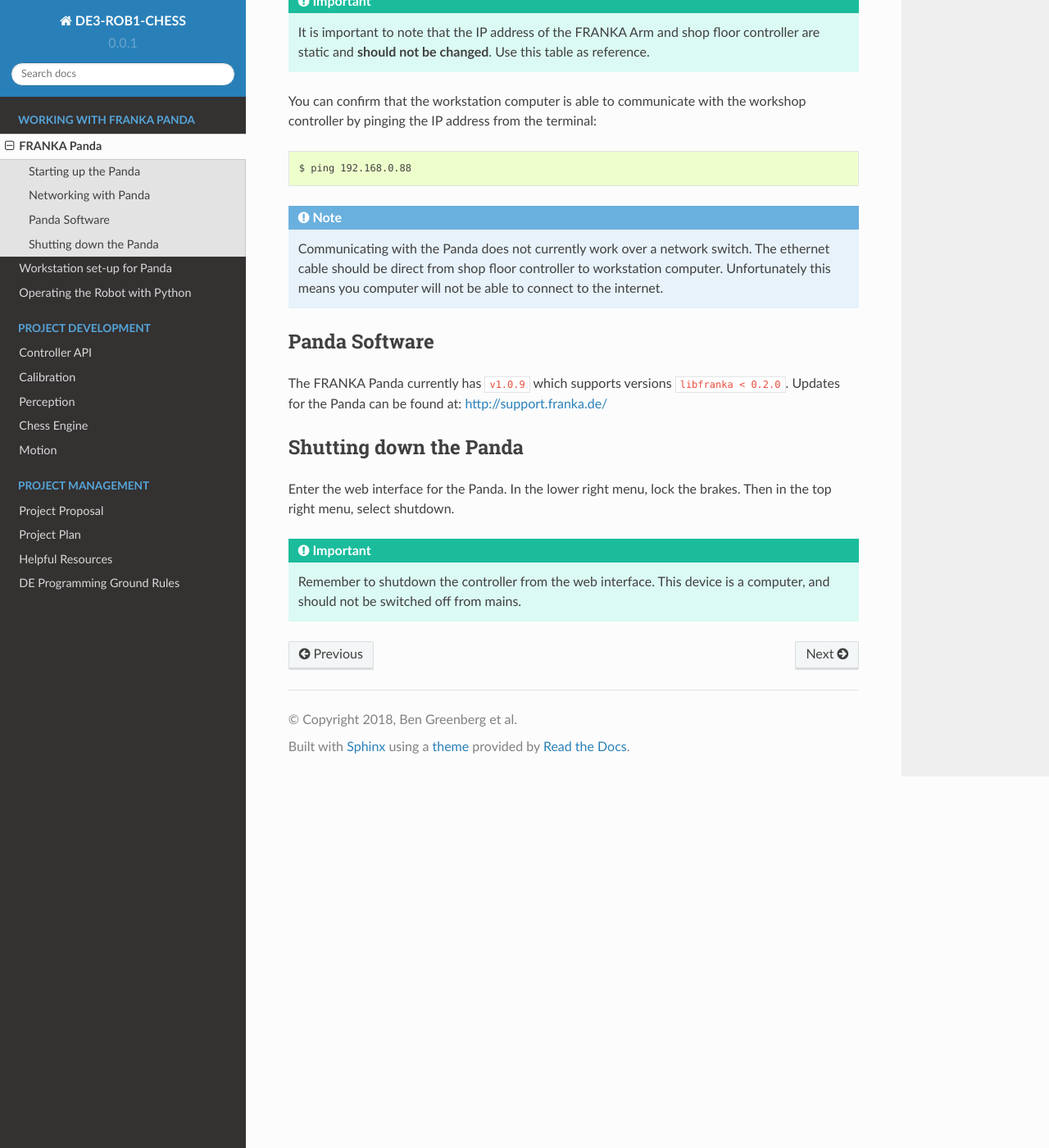
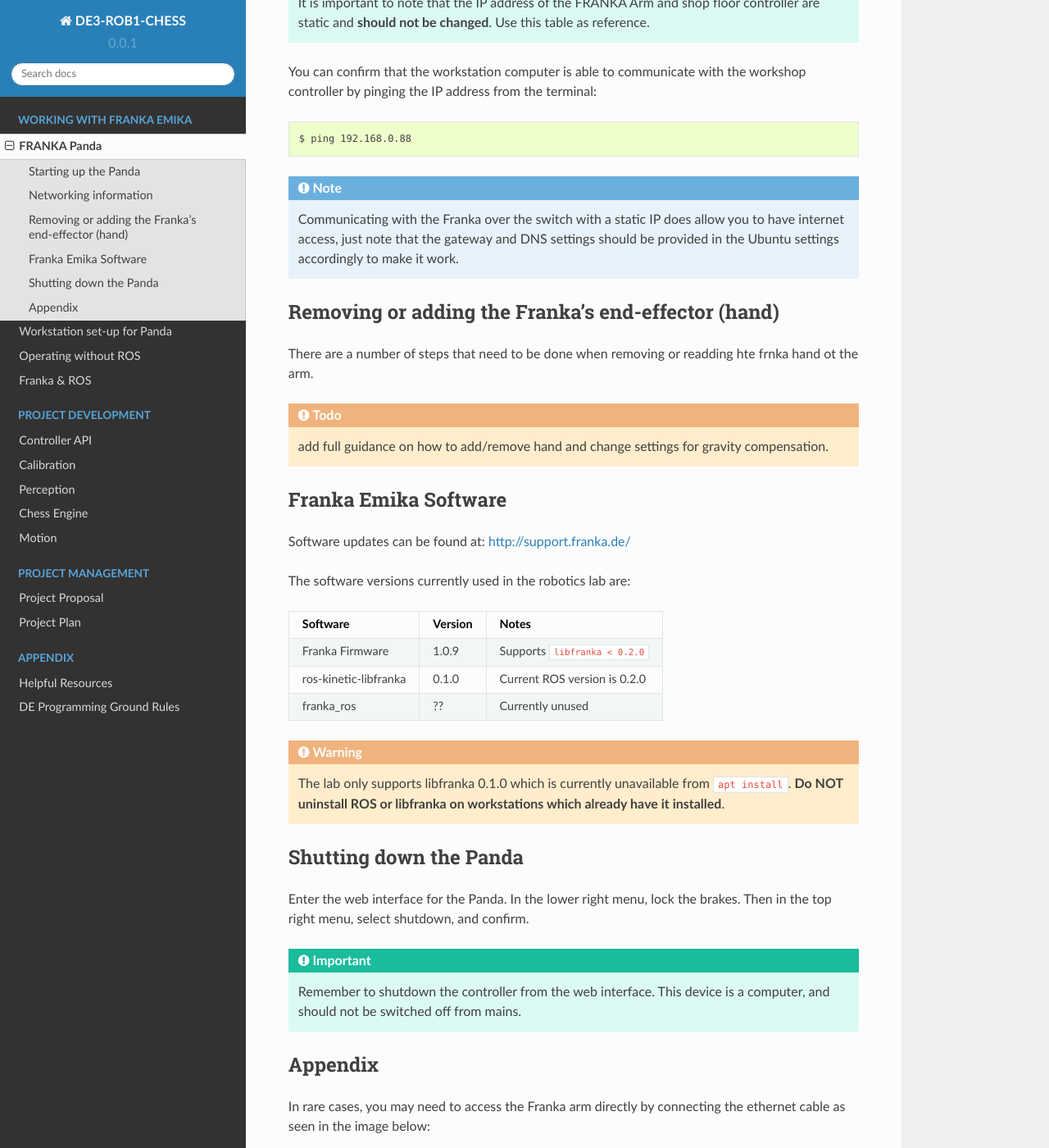
Before and after one commit to nebbles/DE3-ROB1-CHESS, a Sphinx documentation site: the page built from docs/source/franka.rst, in a window 1280 px wide and 1400 px high, scrolled down 2293 px. Shown: the whole window at 82% size. Built offline with Sphinx 7.4.7 and the Read the Docs theme 2.0.0, drawn with Linux system fonts in a browser that asks for light colours; formulas are drawn with MathJax 3; some of the changed text lies outside the part shown.

Commit message:
major docs update to working with franka

```diff
--- a/docs/source/franka.rst
+++ b/docs/source/franka.rst
@@ -5,20 +5,22 @@
 Starting up the Panda
 =====================
 
-The Panda arm should be connected to the workshop floor controller and powered up. When booting, the arm LEDs will flash yellow. Once the arm is booted (solid yellow when completed) you should release the brakes by connecting a computer via ethernet to the base of the arm (see image).
+The Panda arm should be connected to the workshop floor controller with the thick black cable and the controller box should be powered up. When booting, the arm LEDs will flash yellow. Once the arm is booted (solid yellow when completed) you can release the brakes via the web interface.
 
-.. figure:: _static/franka_wiring_guide_robot_arm.png
+.. figure:: _static/franka_wiring_guide_general.png
     :align: center
     :figclass: align-center
 
-    Configuration of wiring for connecting to the FRANKA web interface.
+    Wiring configuration for using the Franka.
 
-Log into the controller web interface (http://robot.franka.de) with:
+Log into the controller web interface (http://192.168.0.88) with:
 
 * Username: ``robin``
 * Password: ``panda``
 
-To release the brakes:
+.. note:: Your browser may say the connection is not secure, or some other warning. If this is the case, click on the 'advanced' button, and then click 'proceed anyway'.
+
+To release the brakes on the web interface:
 
 #. Make sure the external activation device (EAD) is pressed down.
 #. On the web interface, bottom right, *open* the brakes.
@@ -28,33 +30,29 @@
 .. attention::
   The white light means the robot is in movement mode. The external activation device (EAD) / button is a software stop. It 'detaches' the arm from the controller which causes the arm to lock (yellow light on). It is **not** an emergency stop, as it does not cut power to the arm/controller.
 
-With the Arm in movement mode, it can be manually manipulated by squeezing the buttons at the end effector. The Arm will automatically go into gravity compensation mode when manually moving it.
+With the Arm in movement mode, it can be manually manipulated by squeezing the buttons at the end effector. The buttons have a two stage press, and if you press too hard on the buttons, the arm will lock again. The Arm will automatically go into gravity compensation mode when manually moving it.
+
+.. tip:: If the end-effector has recently been removed or readded, the gravity compensation may not be performing well. This is because the web interface settings have not been updated to account for the decrease/increase to expected weight. See the section on `Removing or adding the Franka's end-effector (hand)`_.
 
 .. note::
   When designing motion controllers, we are recommended to use impedance control, not high gain control. This will mean we can reduce the stiffness of the arm when moving making it safer for collaborative environments.
 
-Networking with Panda
-=====================
+Networking information
+======================
 
-If you now want to use a workstation computer to control the Arm via the FRANKA Control Interface (FCI) libraries, **first ensure you have completed the above steps to unlock the Arm brakes**. Then move the ethernet cable from the base of the Arm, and connect it to the shop floor controller (as seen in image).
-
-.. figure:: _static/franka_wiring_guide_shop_floor.png
-    :align: center
-    :figclass: align-center
-
-    Configuration of wiring for connecting to the FRANKA Control Interface (ROS libraries).
+If you now want to use a workstation computer to control the Arm via the FRANKA Control Interface (FCI) libraries, **first ensure you have completed the above steps to unlock the Arm brakes**. Also check the ethernet cable is attached either to a network switch or directly to the shop floor controller.
 
 .. attention::
   According to `FRANKA documentation <https://frankaemika.github.io/docs/getting_started.html#operating-the-robot>`_: "the workstation PC which commands your robot using the FCI must always be connected to the LAN port of Control (shop floor network) and **not** to the LAN port of the Arm (robot network)."
 
-With the workstation computer connected to the shop floor controller, you must set a static IPv4 address for the computer in the Ubuntu network settings. The recommended values are seen below:
+With the main workstation computer *should* have a static IPv4 address for the computer in the Ubuntu network settings. The recommended values are seen below:
 
 =======================  ============  ==============================
 Device                   IP Address    Notes
 =======================  ============  ==============================
 FRANKA Arm               192.168.1.0   This does not change
 Shop floor (controller)  192.168.0.88  This does not change
-Workstation              192.168.0.77  Should be static (in settings)
+Workstation (main)       192.168.0.77  Should be static (in settings)
 =======================  ============  ==============================
 
 .. important::
@@ -64,17 +62,54 @@
 
   $ ping 192.168.0.88
 
-.. note:: Communicating with the Panda does not currently work over a network switch. The ethernet cable should be direct from shop floor controller to workstation computer. Unfortunately this means you computer will not be able to connect to the internet.
+.. note:: Communicating with the Franka over the switch with a static IP does allow you to have internet access, just note that the gateway and DNS settings should be provided in the Ubuntu settings accordingly to make it work.
 
-Panda Software
-==============
+Removing or adding the Franka's end-effector (hand)
+===================================================
 
-The FRANKA Panda currently has ``v1.0.9`` which supports versions ``libfranka < 0.2.0``. Updates for the Panda can be found at: http://support.franka.de/
+There are a number of steps that need to be done when removing or readding hte frnka hand ot the arm.
+
+.. todo:: add full guidance on how to add/remove hand and change settings for gravity compensation.
+
+.. _franka-emika-software:
+
+Franka Emika Software
+=====================
+
+Software updates can be found at: http://support.franka.de/
+
+The software versions currently used in the robotics lab are:
+
+=======================  ============  ==============================
+Software                 Version       Notes
+=======================  ============  ==============================
+Franka Firmware          1.0.9         Supports ``libfranka < 0.2.0``
+ros-kinetic-libfranka    0.1.0         Current ROS version is 0.2.0
+franka_ros               ??            Currently unused
+=======================  ============  ==============================
+
+.. warning:: The lab only supports libfranka 0.1.0 which is currently unavailable from ``apt install``. **Do NOT uninstall ROS or libfranka on workstations which already have it installed**.
 
 Shutting down the Panda
 =======================
 
-Enter the web interface for the Panda. In the lower right menu, lock the brakes. Then in the top right menu, select shutdown.
+Enter the web interface for the Panda. In the lower right menu, lock the brakes. Then in the top right menu, select shutdown, and confirm.
 
 .. important::
   Remember to shutdown the controller from the web interface. This device is a computer, and should not be switched off from mains.
+
+Appendix
+========
+
+In rare cases, you may need to access the Franka arm directly by connecting the ethernet cable as seen in the image below:
+
+.. figure:: _static/franka_wiring_guide_robot_arm.png
+    :align: center
+    :figclass: align-center
+
+    Wiring configuration fo accessing the Arm directly (through the web interface).
+
+Log into the controller web interface (http://robot.franka.de) with:
+
+* Username: ``robin``
+* Password: ``panda``
--- /dev/null
+++ b/docs/source/franka_ros.rst
@@ -0,0 +1,73 @@
+************
+Franka & ROS
+************
+
+Starting ROS to control Franka
+==============================
+
+Using a single workstation
+--------------------------
+
+To use ROS to control the Franka arm from one workstation, you need to have the master node running for ROS. To do this, it can be done in a seperate terminal window (run ``roscore`` in the command line), or from Python with::
+
+  import subprocess
+  roscore = subprocess.Popen('roscore')
+  time.sleep(1)  # wait a bit to be sure the roscore is really launched
+
+From this point, you can now run the subscriber node.
+
+Networking with other workstations
+----------------------------------
+
+Instead of running the master node and subscriber nodes on your own workstation, these can be running on the main workstation in the lab instead. This means that libfranka won't need to be installed on your specific workstation.
+
+To communicate over the lab network you need to change two main ROS variables. Firstly you need to find the IP address of your computer when connected to the lab network (via ethernet). To do this you can use ``ifconfig`` in a terminal window to give you your ``<ip_address_of_pc>``.
+
+You then need to run the following two commands in your terminal window (substitute in you IP address)::
+
+  export ROS_MASTER_URI=http://192.168.0.77:11311
+  export ROS_IP=<ip_address_of_pc>
+
+As you will see, this is connecting you to the static IP address of the main Franka workstation, ``192.168.0.77``. In order for you to continue with running a Python publisher, you need to ensure that roscore and the subscriber is running on the main workstation.
+
+.. note:: That this configuration of assigning IP addresses to ROS_MASTER_URI and ROS_IP is non-permanent, and is only active for the terminal window you are working in. This has to be repeated for every window you use to run rospy. Alternatively you can add these commands to your bashrc.
+
+Running the subscriber
+======================
+
+Once roscore is running, the subsciber has to run in the background to convert the ros messages into Franka commands and execute. For this, execute the subscriber binary file.
+
+.. warning:: This file is currently only compiled to run with libfranka 0.1.0 (you can check your current libfranka version with ``rosversion libfranka`` in the terminal).
+
+.. tip:: Sometimes there is an '*error with no active exception*' thrown by this executable. This can sometimes be solved by simply manually moving the arm using the buttons.
+
+Using the publisher
+===================
+
+.. todo:: Add the information on motion and gripper publishing.
+
+Using the franka_ros library
+============================
+
+The Franka ROS packages are intiated using the launch xml files. To do this you need to adjust the default IP address in these launch files::
+
+  roscd franka_visualization
+  cd launch/
+  nano franka_visualization.launch
+
+Now change the value for ``name=robot_ip`` from ``default=robot.franka.de`` to ``default=192.168.0.88``. You can then launch the package with::
+
+  roslaunch franka_visualization franka_visualization.launch
+
+.. note:: Swap out the 'visualization' term for any other franka_ros package.s
+
+Getting Started with ROS
+========================
+
+To 'get started' with learning ros, you may find doing the following helps you to understand ROS better:
+
+#. In your home directory, ensure you have set up a `complete catkin workspace`_.
+#. Within that workspace, `create a catkin package`_.
+
+.. _`complete catkin workspace`: http://wiki.ros.org/catkin/Tutorials/create_a_workspace
+.. _`create a catkin package`: http://wiki.ros.org/ROS/Tutorials/CreatingPackage
--- a/docs/source/operating.rst
+++ b/docs/source/operating.rst
@@ -1,32 +1,22 @@
-*******************************
-Operating the Robot with Python
-*******************************
+*********************
+Operating without ROS
+*********************
 
-.. note::
-  This page is still incomplete and will continue to be actively updated.
+.. note:: This method is deprecated. It is now recommended you use ROS to control the Arm using a Python publisher. See :doc:`franka_ros` for more information.
 
-Starting up FRANKA & using provided workstations
-================================================
-
-To log into the workstation:
-
-* Username: ``robin``
-* Password: ``deniro``
-
-.. note::
-  If you do not use a provided workstation, ensure you have completed all the steps in the :doc:`workstation` page.
-
-Connect your workstation to the network via ethernet. Power up the FRANKA and when booted (solid yellow), type the following into the URL bar in a browser::
-
-  http://192.168.0.88
-
-Now run through the unlocking procedure as described in the :doc:`./franka` doc.
-
-Understanding how to control the FRANKA
-=======================================
+.. Planned method
+.. --------------
+..
+.. The image below describes how we plan to control the Arm using Python. To be able to write a successful Python program, we must first understand how ROS works: how to publish and listen on topics.
+..
+.. .. figure:: _static/franka_programming_interface.png
+..     :align: center
+..     :figclass: align-center
+..
+..     Interfacing Python with FRANKA.
 
 Setting Permissions
--------------------
+===================
 
 To control the Franka Arm, Fabian and Petar have written a small collection of C++ files which can be compiled to run as executables and control the Franka Arm using libfranka.
 
@@ -36,8 +26,8 @@
 
   source /opt/ros/kinetic/setup.bash
 
-.. note::
-  If this doesn't run, you may not have installed ROS Kinetic properly.
+.. hint::
+  If this doesn't run, you may not have installed ROS Kinetic properly. Check `ROS Kinetic install here <http://wiki.ros.org/kinetic/Installation/Ubuntu>`_.
 
 We then need to source ros for the root user so that libfranka has permissions to use the realtime kernel::
 
@@ -53,7 +43,7 @@
 .. _`the last section of the realtime kernel setup`: https://frankaemika.github.io/docs/installation.html#allow-a-user-to-set-real-time-permissions-for-its-processes
 
 Downloading the C++ Executables and Python Class
-------------------------------------------------
+================================================
 
 Now that you have libfranka set up properly you can get use the C++ files provided. These resources can be found in the ``/franka`` `directory`_ of the repository. Firstly, go to your project directory in the terminal by using ``cd <project_dir>``. If you have already downloaded the files before and are replacing them with an up-to-date version, run ``rm -rf franka/`` first. To download the necessary folder, run::
 
@@ -77,7 +67,7 @@
 Alternatively, you can control the Arm using the easy custom Python class ``Caller`` (see below).
 
 Python-Franka API with ``franka_control.py``
---------------------------------------------
+============================================
 
 The Python-FRANKA module (``franka_control.py``) is designed to allow easy access to the C++ controller programs provided by Petar. The provided Python module is structured as follows.
 
@@ -85,8 +75,7 @@
   :members:
   :undoc-members:
 
-Example
-~~~~~~~
+**Example**
 
 To use the ``FrankaControl`` class in your own Python script would look something like this:
 
@@ -104,7 +93,7 @@
   This example code assumes you are following the general project structure guide. See below for more information. The code above would be called from a main script such as ``run.py``.
 
 General Structure of Project
-----------------------------
+============================
 
 The structure of the project is important to ensure that importing between modules works properly and also seperates externally maintained code from your own. An example of a project tree is::
 
@@ -134,32 +123,6 @@
   │   ├── __init__.py
   └── test_script.py
 
-
-.. Planned method
-.. --------------
-..
-.. The image below describes how we plan to control the Arm using Python. To be able to write a successful Python program, we must first understand how ROS works: how to publish and listen on topics.
-..
-.. .. figure:: _static/franka_programming_interface.png
-..     :align: center
-..     :figclass: align-center
-..
-..     Interfacing Python with FRANKA.
-
-
-Getting Started with ROS
-========================
-
-.. note::
-  Currently we are not using ROS to control the FRANKA Robot. So this section is only necessary to get practise in setting up a workspace. We will likely be using this in the future.
-
-#. In your home directory, ensure you have set up a `complete catkin workspace`_.
-#. Within that workspace, `create a catkin package`_.
-#. TBC...
-
-.. _`complete catkin workspace`: http://wiki.ros.org/catkin/Tutorials/create_a_workspace
-.. _`create a catkin package`: http://wiki.ros.org/ROS/Tutorials/CreatingPackage
-
 Additional Resources
 ====================
 
--- a/docs/source/workstation.rst
+++ b/docs/source/workstation.rst
@@ -88,6 +87,8 @@
 
 Note that if you use ``apt-get`` or ``apt`` to install a package on Ubuntu, you can use ``dpkg -L <packagename>`` to find where on the system the files for a particular package are installed.
 
+.. warning:: Franka Emika have updated the version of libfranka distributed by ROS from 0.1.0 to 0.2.0 which means it no longer supports the firmware version used in the lab. For more information on software versions, see :ref:`franka-emika-software`.
+
 Option 2: Install and compile from source (**not recommended**)
 ---------------------------------------------------------------
 
```
Also changed, not shown: other parts of docs/source/workstation.rst (+0 -1 lines), docs/source/index.rst (+22 -9 lines), 1 other file.
